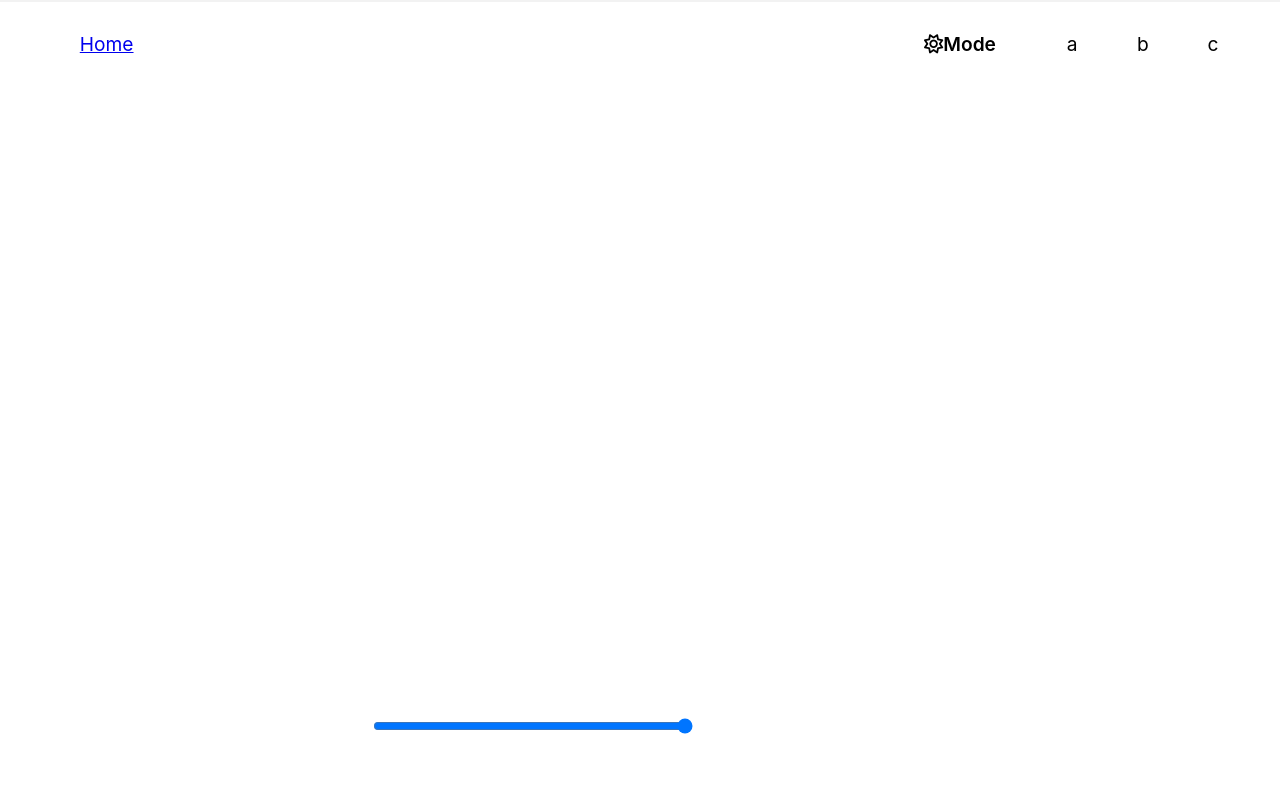
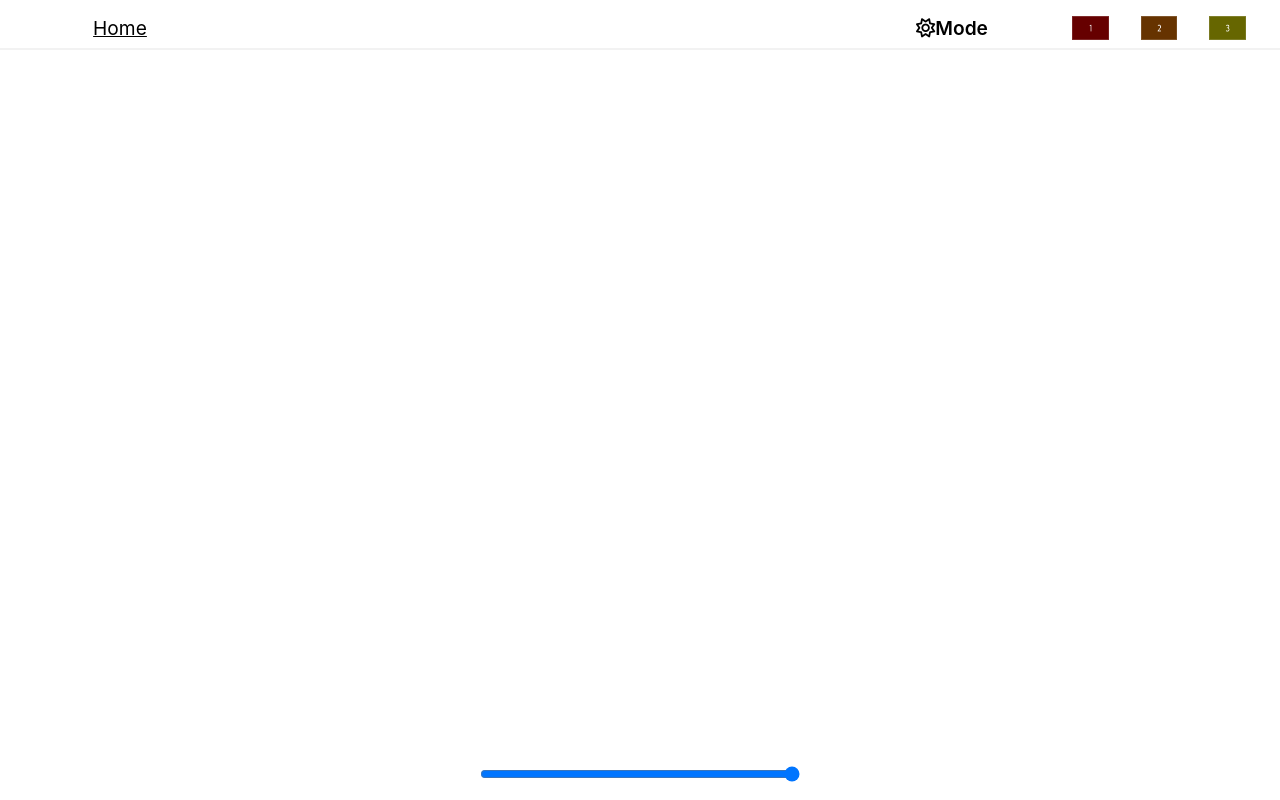
Before and after one commit to Honey-Bi/Portfolio-Web, a React (Create React App) app: page /Project in a window 1280 px wide. Built offline with nearby package versions, Linux system fonts and the light colour scheme.

Commit message:
드래그 드랍 이벤트 추가

```diff
--- a/src/component/Header.tsx
+++ b/src/component/Header.tsx
@@ -1,6 +1,10 @@
-import { useEffect, useState } from "react";
+import { useEffect, useRef, useState } from "react";
 import { Link } from 'react-router-dom';
 import '../css/header.css';
+import img1 from '../img/sample_images_01.png';
+import img2 from '../img/sample_images_02.png';
+import img3 from '../img/sample_images_03.png';
+import Draggable from "react-draggable";
 
 export default function Header() {
     const isDark:String|null = localStorage.getItem('isDark');
@@ -10,7 +14,6 @@ export default function Header() {
     };
 
     useEffect(() => {
-        console.log(toggle);
         if (toggle) {
             localStorage.setItem("isDark", 'on');
             document.getElementsByClassName('mode-toggle')[0].classList.add('active');
@@ -20,41 +23,86 @@ export default function Header() {
             document.getElementsByClassName('mode-toggle')[0].classList.remove('active');
             document.getElementById('root')?.classList.remove('dark');
         }
-    });
+    }, [toggle]);
 
-    let posX:number, posY:number;
-    const dragStartHandler = (e: any) => {
-        console.log('start');
-        posX = e.clientX;
-        posY = e.clientY;
+    const items: {mushroom: number, potion: number} = {
+        mushroom: Number(localStorage.getItem('mushroom')),
+        potion: Number(localStorage.getItem('potion')),
     };
-    const dragHandler = (e: any) => {
-        e.target.style.left = `${e.target.offsetLeft + e.clientX - posX}px`;
-        e.target.style.top = `${e.target.offsetTop + e.clientY - posY}px`;
-        posY = e.clientY;
-        posX = e.clientX;
+    const [moveItems, setItems] = useState(items);
+
+    function addItems(item:string) {
+        var i:number;
+        switch(item) {
+            case "mushroom" : case "potion":
+                i = Number(moveItems[item]);
+                if (i < 2) {
+                    setItems((prevState) => {
+                        var prev = {...prevState};
+                        prev[item] = ++i;
+                        localStorage.setItem(item, i+'');
+                        return prev;
+                    });
+                }
+                break;
+            case "erase":
+                localStorage.setItem("mushroom", "0");
+                localStorage.setItem("potion", "0");
+                setItems({mushroom: 0, potion: 0})
+                break;
+        }
+    }
+    useEffect(() => {
+        const down:HTMLElement = document.getElementById('down') as HTMLElement;
+        if (moveItems.mushroom === 2) {
+            down.classList.replace('mushroom', 'mushroom2');
+        } else if (moveItems.mushroom === 1) {
+            down.classList.add('mushroom');
+        } else if (moveItems.mushroom === 0) {
+            down.classList.remove('mushroom');
+            down.classList.remove('mushroom2');
+        }
+
+        if (moveItems.potion === 2) {
+            down.classList.replace('potion', 'potion2');
+        } else if (moveItems.potion === 1) {
+            down.classList.add('potion');
+        } else if (moveItems.potion === 0) {
+            down.classList.remove('potion');
+            down.classList.remove('potion2');
+        }
+    }, [moveItems]);
+    const isMobile = /iPhone|iPad|iPod|Android/i.test(navigator.userAgent);
+
+    const dragOn = (e:any) => {
+        const down:HTMLElement = document.getElementById('down') as HTMLElement;
+        if (e.pageY >= 78 || (isMobile && e.changedTouches[0].pageY >= 78)) {
+            down.classList.add('dropPossible')
+        } else {
+            down.classList.remove('dropPossible')
+        }
+    }
+    const dragStop = (e: any) => {
+        const down:HTMLElement = document.getElementById('down') as HTMLElement;
+        if (down.classList.contains('dropPossible')) {
+            let id:string = e.target.id;
+            addItems(id);
+        }
+        down.classList.remove('dropPossible')
+
     };
-    const dragEndHandler = (e: any) => {
-        e.target.style.left = 0;
-        e.target.style.top = 0;
-        console.log('end');
+    const dragDown = () => {
+        console.log('asd');
     };
+    const mushroomRef = useRef(null);
+    const potionRef = useRef(null);
+    const eraseRef = useRef(null);
+
 
     return (
         <nav>
             <div className="nav-item nav-home">
                 <Link to='/'>Home</Link>
-            </div>
-            <div className="nav-item source">
-                <div className="source-item">
-                    <div className="a" draggable onDragStart={(e) => dragStartHandler(e)} onDrag={(e) => dragHandler(e)} onDragEnd={(e) => dragEndHandler(e)}>a</div>
-                </div>
-                <div className="source-item">
-                    <div className="b" draggable onDragStart={(e) => dragStartHandler(e)} onDrag={(e) => dragHandler(e)} onDragEnd={(e) => dragEndHandler(e)}>b</div>
-                </div>
-                <div className="source-item">
-                    <div className="c" draggable onDragStart={(e) => dragStartHandler(e)} onDrag={(e) => dragHandler(e)} onDragEnd={(e) => dragEndHandler(e)}>c</div>
-                </div>
             </div>
             <div className="nav-item mode-toggle">
                 <span onClick={clickedToggle}>
@@ -63,6 +111,57 @@ export default function Header() {
                     Mode
                 </span>
             </div>
+            <div className="nav-item source">
+                <Draggable
+                    nodeRef={mushroomRef}
+                    onMouseDown={dragDown}
+                    onDrag={(e) => dragOn(e)}
+                    onStop={(e) => dragStop(e)}
+                    position={{x:0, y:0}}
+                >
+                    <div className="source-item a"
+                    id="mushroom"
+                    ref={mushroomRef}
+                    style={{
+                        backgroundImage: `url(${img1})`,
+                        backgroundSize: "100% 100%"
+                    }}>
+                        &nbsp;
+                    </div>
+                </Draggable>
+                <Draggable
+                    nodeRef={potionRef}
+                    onDrag={(e) => dragOn(e)}
+                    onStop={(e) => dragStop(e)}
+                    position={{x:0, y:0}}
+                >
+                    <div className="source-item"
+                    id="potion"
+                    ref={potionRef}
+                    style={{
+                        backgroundImage: `url(${img2})`,
+                        backgroundSize: "100% 100%"
+                    }}>
+                        &nbsp;
+                    </div>
+                </Draggable>
+                <Draggable
+                    nodeRef={eraseRef}
+                    onDrag={(e) => dragOn(e)}
+                    onStop={(e) => dragStop(e)}
+                    position={{x:0, y:0}}
+                >
+                    <div className="source-item"
+                    id="erase"
+                    ref={eraseRef}
+                    style={{
+                        backgroundImage: `url(${img3})`,
+                        backgroundSize: "100% 100%"
+                    }}>
+                        &nbsp;
+                    </div>
+                </Draggable>
+            </div>
         </nav>
     );
 }
--- a/src/css/header.css
+++ b/src/css/header.css
@@ -1,20 +1,23 @@
 nav {
-    overflow-block: auto;
+    display: flex;
     border-bottom: 2px solid #f2f2f2;
-    z-index: 1;
+    /* height: 3.5rem; */
+    padding: 0 1rem;
+}
+.nav-home a {
+    color: #000;
+}
+.dark a {
+    color: #fff !important;
 }
 .nav-item {
-    padding-top: 2rem;
-    padding-bottom: 1rem;
+    margin: 1rem 0 0.5rem;
     text-align: center;
     width: 33%;
     font-size: 1.2rem;
 }
-.nav-home {
-    float: left;
-}
 .mode-toggle {
-    float: right;
+    margin-left: auto;
 }
 .mode-toggle span {
     cursor: pointer;
@@ -25,43 +28,26 @@ nav {
     text-decoration-thickness: 2px;
 }
 .source {
-    position: relative;
-    float: right;
+    z-index: 999;
 }
 .source-item {
-    position: absolute;
-    width: 33%;
+    width: calc(33% - 2rem);
+    /* padding: 0 1rem; */
+    margin: 0 1rem;
+    float: left;
     cursor: grab;
 }
-.source-item > div {
-    z-index: 999;
+.source-item  img {
+    width: 100%;
 }
-.source-item > div:active {
-    transform: scale(1.5);
-}
-.source-item:nth-child(2) {
-    left: 33%;
-}
-.source-item:nth-child(3) {
-    left: 66%;
-}
-
-.source-item > div {
-    position: absolute;
-}
-
 .mode-toggle.active .fa-sun {
     display: none;
 }
 .mode-toggle.active .fa-moon {
-    display: inline;
+    display: inline-block;
 }
 .mode-toggle .fa-moon {
     display: none;
-}
-
-.source > span {
-    padding: 0 1rem;
 }
 
 @media (min-width: 768px) {
@@ -97,3 +83,9 @@ nav {
 .polygon:nth-child(6) {
     transform: rotate(300deg);
 }
+.dropPossible {
+    box-shadow: 0 0 0 3px #ff7a7a inset;
+}
+.dark .dropPossible {
+    box-shadow: 0 0 3px 4px #ff7a7a inset;
+}
```
